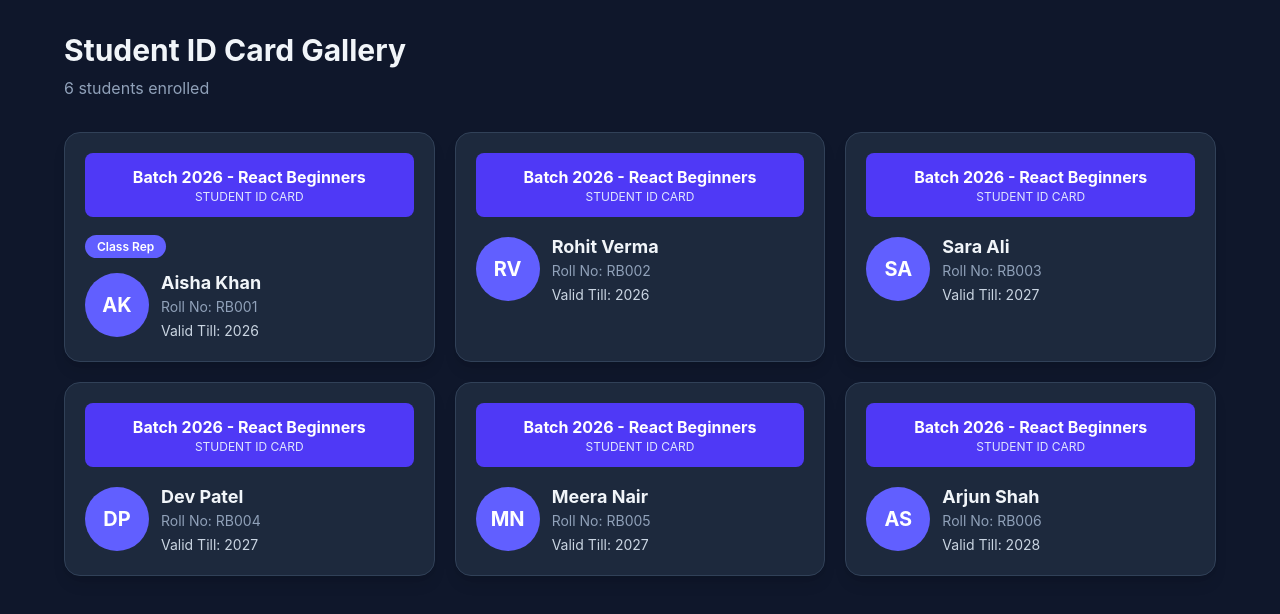
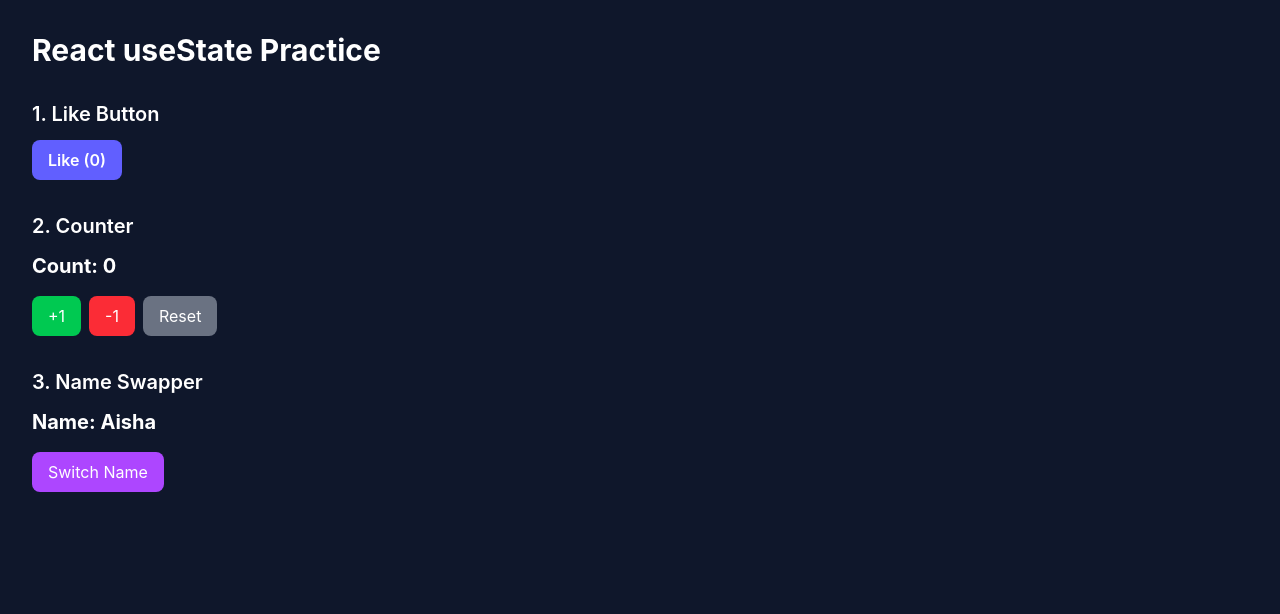
Before and after one commit to SolankiBhavik13/Internship, a React (Vite) app in the folder react-drill/: page / in a window 1280 px wide. Shown: the top 614 px of the page. Built offline with nearby package versions, Linux system fonts and the light colour scheme.

Commit message:
Add usestate practice with LikeButton, VOunter and NameSwapper

```diff
--- a/react-drill/src/App.tsx
+++ b/react-drill/src/App.tsx
@@ -1,34 +1,35 @@
 
-import type { Student } from "./types"
-import IdCard from "./components/IdCard"
-
-const students: Student[] = [
-  { id: "s1", name: "Aisha Khan", rollNumber: "RB001", validTill: 2026 },
-  { id: "s2", name: "Rohit Verma", rollNumber: "RB002", validTill: 2026 },
-  { id: "s3", name: "Sara Ali", rollNumber: "RB003", validTill: 2027 },
-  { id: "s4", name: "Dev Patel", rollNumber: "RB004", validTill: 2027 },
-  { id: "s5", name: "Meera Nair", rollNumber: "RB005", validTill: 2027 },
-  { id: "s6", name: "Arjun Shah", rollNumber: "RB006", validTill: 2028 },
-]
+import LikeButton from "./components/LikeButton"
+import Counter from "./components/Counter"
+import NameSwapper from "./components/NameSwapper"
 
 function App() {
   return (
-    <div className="min-h-screen bg-slate-900 p-6 text-slate-100 sm:p-8">
-      <header className="mx-auto mb-8 max-w-6xl">
-        <h1 className="text-3xl font-bold">
-          Student ID Card Gallery
-        </h1>
+    <div className="min-h-screen space-y-8 bg-slate-900 p-8 text-white">
+      <h1 className="text-3xl font-bold">
+        React useState Practice
+      </h1>
 
-        <p className="mt-2 text-slate-400">
-          {students.length} students enrolled
-        </p>
-      </header>
+      <section className="space-y-3">
+        <h2 className="text-xl font-semibold">
+          1. Like Button
+        </h2>
+        <LikeButton />
+      </section>
 
-      <div className="mx-auto grid max-w-6xl grid-cols-1 gap-5 sm:grid-cols-2 lg:grid-cols-3">
-        {students.map((student) => (
-          <IdCard key={student.id} student={student} />
-        ))}
-      </div>
+      <section className="space-y-3">
+        <h2 className="text-xl font-semibold">
+          2. Counter
+        </h2>
+        <Counter />
+      </section>
+
+      <section className="space-y-3">
+        <h2 className="text-xl font-semibold">
+          3. Name Swapper
+        </h2>
+        <NameSwapper />
+      </section>
     </div>
   )
 }
--- /dev/null
+++ b/react-drill/src/components/Counter.tsx
@@ -0,0 +1,41 @@
+
+import { useState } from "react"
+
+function Counter() {
+  const [count, setCount] = useState(0)
+
+  return (
+    <div className="space-y-4">
+      <h2 className="text-xl font-bold">
+        Count: {count}
+      </h2>
+
+      <div className="flex gap-2">
+        <button
+          onClick={() => setCount(count + 1)}
+          className="rounded-lg bg-green-500 px-4 py-2 text-white"
+        >
+          +1
+        </button>
+
+        <button
+          onClick={() =>
+            setCount(count > 0 ? count - 1 : 0)
+          }
+          className="rounded-lg bg-red-500 px-4 py-2 text-white"
+        >
+          -1
+        </button>
+
+        <button
+          onClick={() => setCount(0)}
+          className="rounded-lg bg-gray-500 px-4 py-2 text-white"
+        >
+          Reset
+        </button>
+      </div>
+    </div>
+  )
+}
+
+export default Counter
--- /dev/null
+++ b/react-drill/src/components/LikeButton.tsx
@@ -0,0 +1,17 @@
+
+import { useState } from "react"
+
+function LikeButton() {
+  const [likes, setLikes] = useState(0)
+
+  return (
+    <button
+      onClick={() => setLikes(likes + 1)}
+      className="rounded-lg bg-indigo-500 px-4 py-2 font-semibold text-white"
+    >
+      Like ({likes})
+    </button>
+  )
+}
+
+export default LikeButton
--- /dev/null
+++ b/react-drill/src/components/NameSwapper.tsx
@@ -0,0 +1,25 @@
+
+import { useState } from "react"
+
+function NameSwapper() {
+  const [name, setName] = useState("Aisha")
+
+  return (
+    <div className="space-y-4">
+      <h2 className="text-xl font-bold">
+        Name: {name}
+      </h2>
+
+      <button
+        onClick={() =>
+          setName(name === "Aisha" ? "Rohit" : "Aisha")
+        }
+        className="rounded-lg bg-purple-500 px-4 py-2 text-white"
+      >
+        Switch Name
+      </button>
+    </div>
+  )
+}
+
+export default NameSwapper
```
